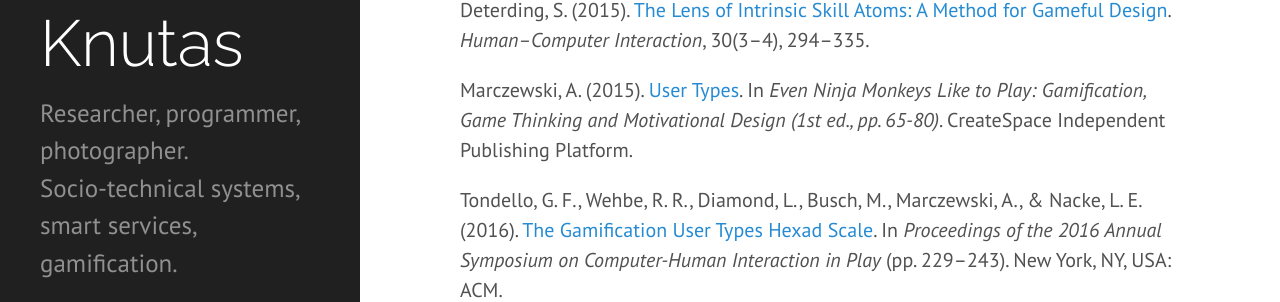
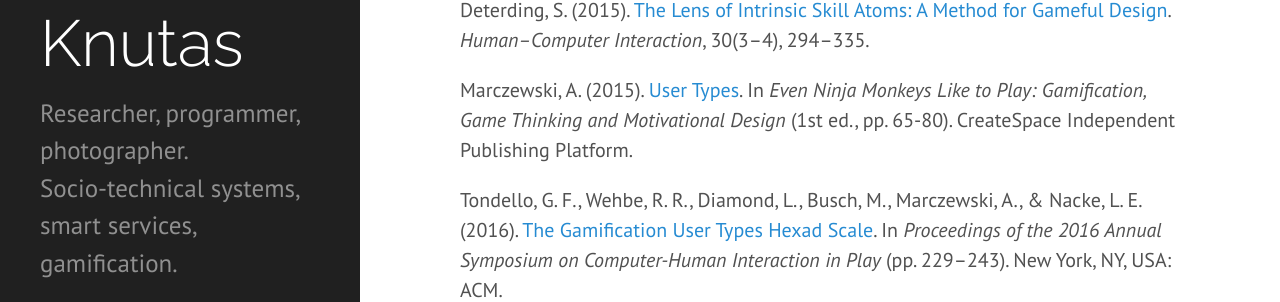
Before and after one commit to aknutas/aknutas.github.io, a Jekyll site: the page built from _posts/2017-10-14-adaptive-personalized-gamification.md, in a window 1280 px wide and 900 px high, scrolled down 2445 px. Shown: the part 183-485 px from the top of the window. Built offline with Jekyll 4.4.1, drawn with Linux system fonts in a browser that asks for light colours.

```diff
--- a/_posts/2017-10-14-adaptive-personalized-gamification.md
+++ b/_posts/2017-10-14-adaptive-personalized-gamification.md
@@ -43,7 +43,7 @@
 
 Deterding, S. (2015). [The Lens of Intrinsic Skill Atoms: A Method for Gameful Design](http://dx.doi.org/10.1080/07370024.2014.993471). *Human–Computer Interaction*, 30(3–4), 294–335.
 
-Marczewski, A. (2015). [User Types](https://www.gamified.uk/user-types/). In *Even Ninja Monkeys Like to Play: Gamification, Game Thinking and Motivational Design (1st ed., pp. 65-80)*. CreateSpace Independent Publishing Platform.
+Marczewski, A. (2015). [User Types](https://www.gamified.uk/user-types/). In *Even Ninja Monkeys Like to Play: Gamification, Game Thinking and Motivational Design* (1st ed., pp. 65-80). CreateSpace Independent Publishing Platform.
 
 Tondello, G. F., Wehbe, R. R., Diamond, L., Busch, M., Marczewski, A., & Nacke, L. E. (2016). [The Gamification User Types Hexad Scale](http://doi.acm.org/10.1145/2967934.2968082). In *Proceedings of the 2016 Annual Symposium on Computer-Human Interaction in Play* (pp. 229–243). New York, NY, USA: ACM.
 
```
